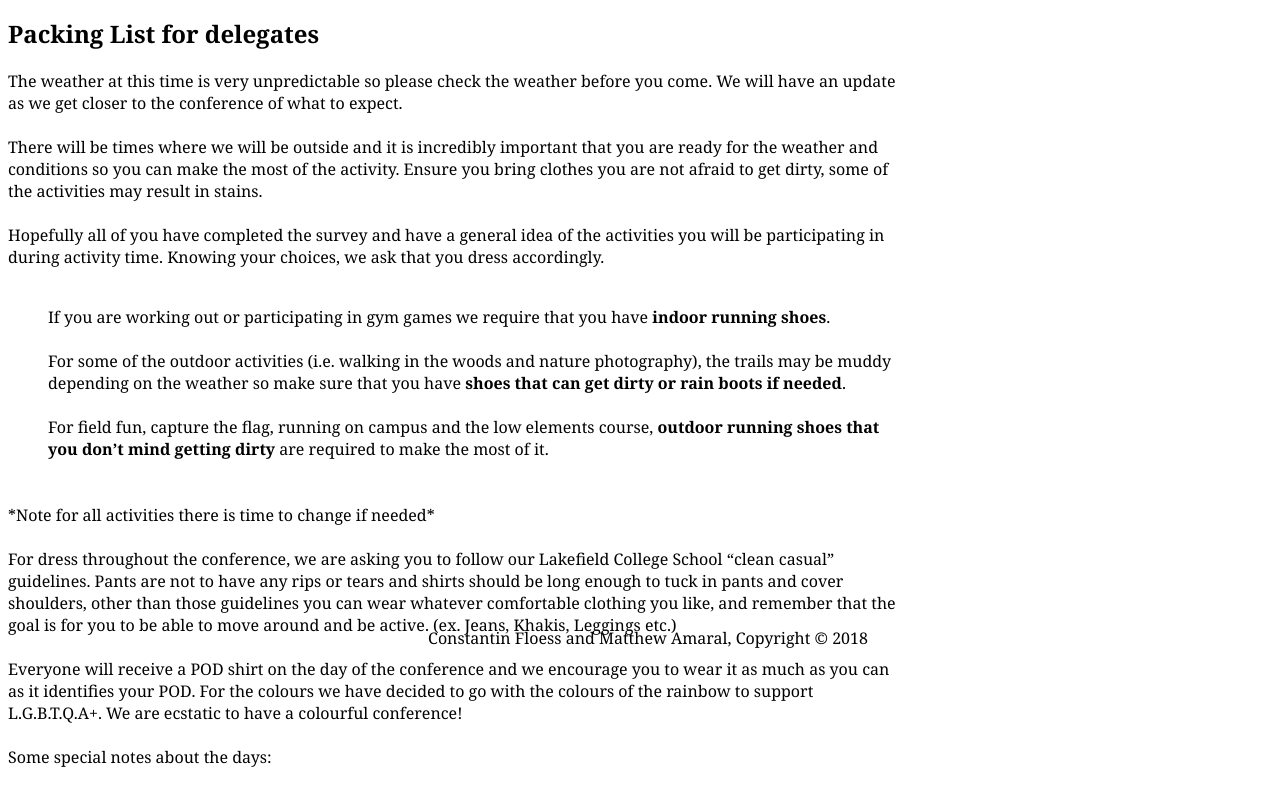
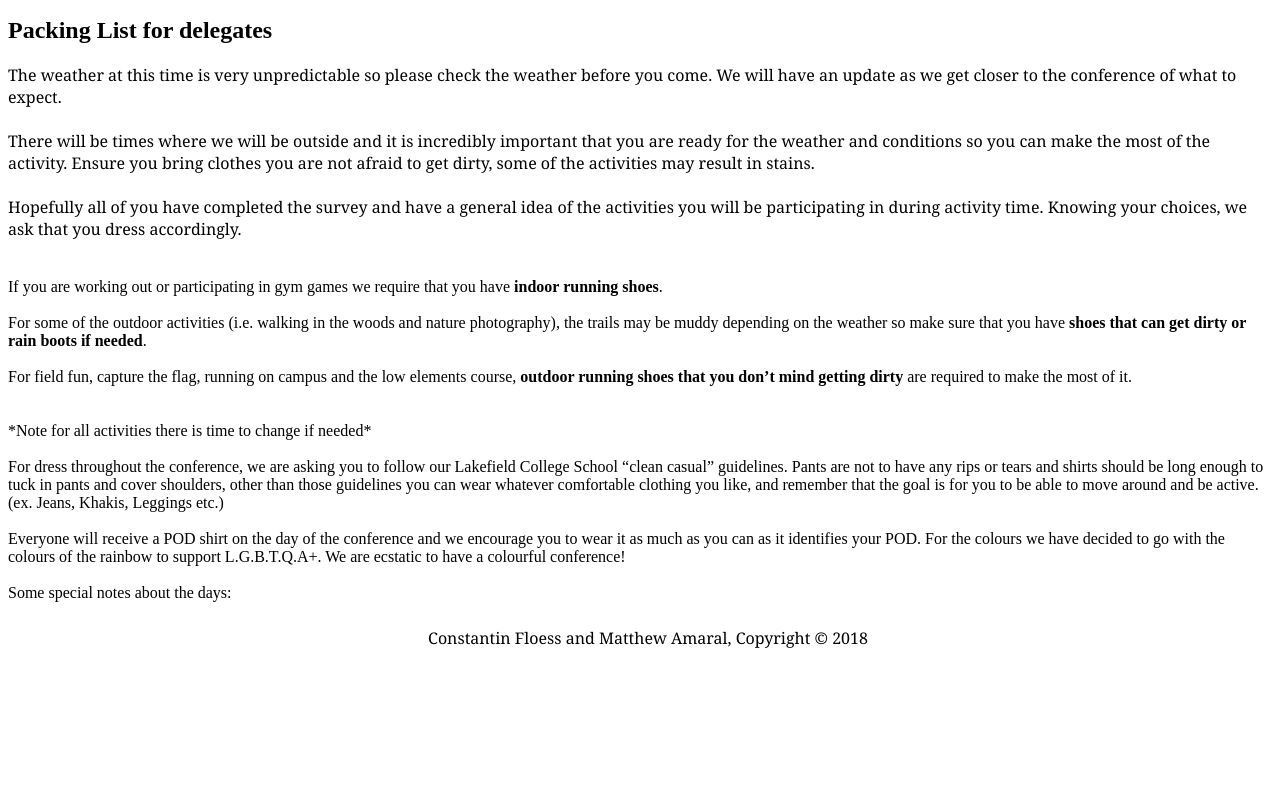
Before and after one commit to lcs-cfloess/cslc2018-web, a plain HTML site: page packingList.html in a window 1280 px wide. Shown: the part 135-938 px from the top of the page. After the commit the page ends 800 px from the top, so only its background shows below. Drawn offline with Linux system fonts and the light colour scheme.

Commit message:
another thing

```diff
--- a/Css/style.css
+++ b/Css/style.css
@@ -27,10 +27,10 @@
     color: white;
 }
 
-h1 {
+/*h1 {
   background-color:
 
-}
+}*/
 
   p {
     font-family: "Georgia", Times, serif;
@@ -169,19 +169,3 @@ h1 {
   top: 0;
 
 }
-
-.pack {
-
-  margin-right: auto;
-    width: 900px;
-}
-
-.indent {
-
- margin-left: 40px;
-}
-
-.pack {
-
-  font-family: "Georgia", Times, serif;
-}
```
